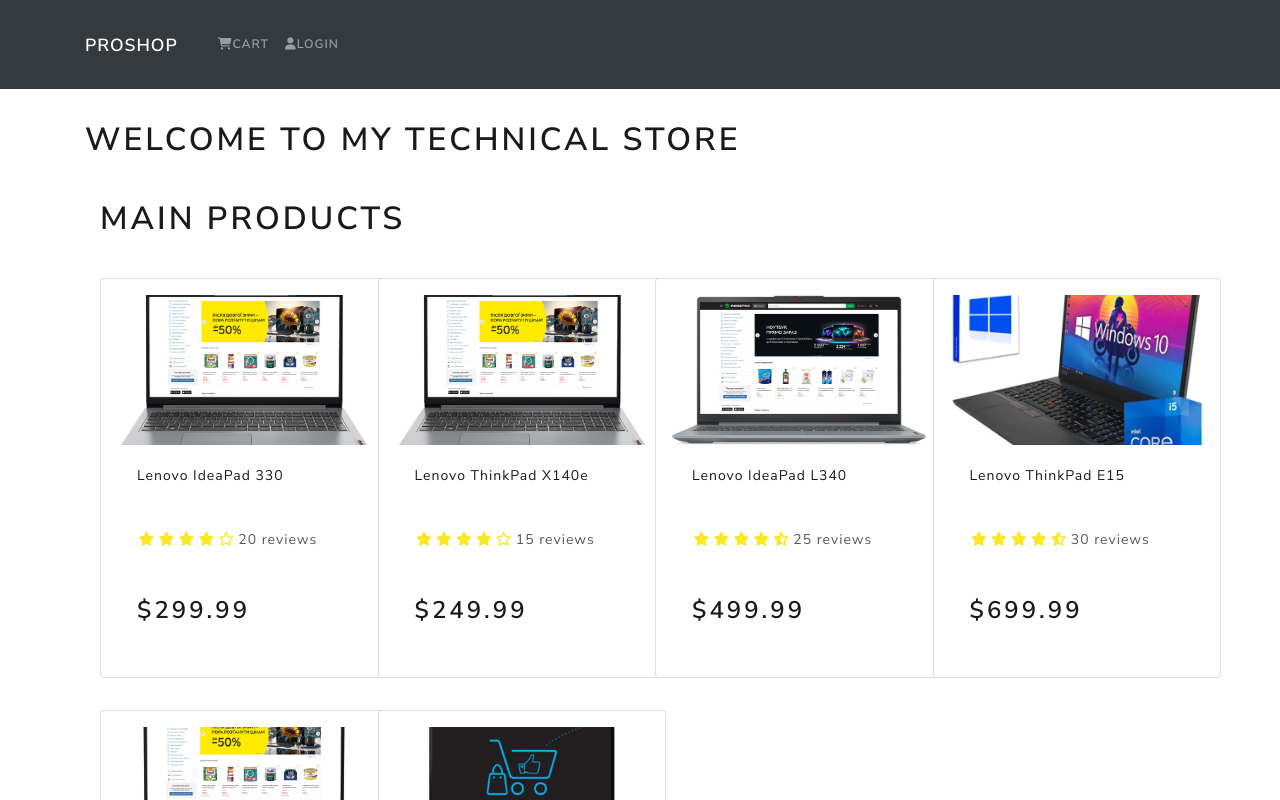
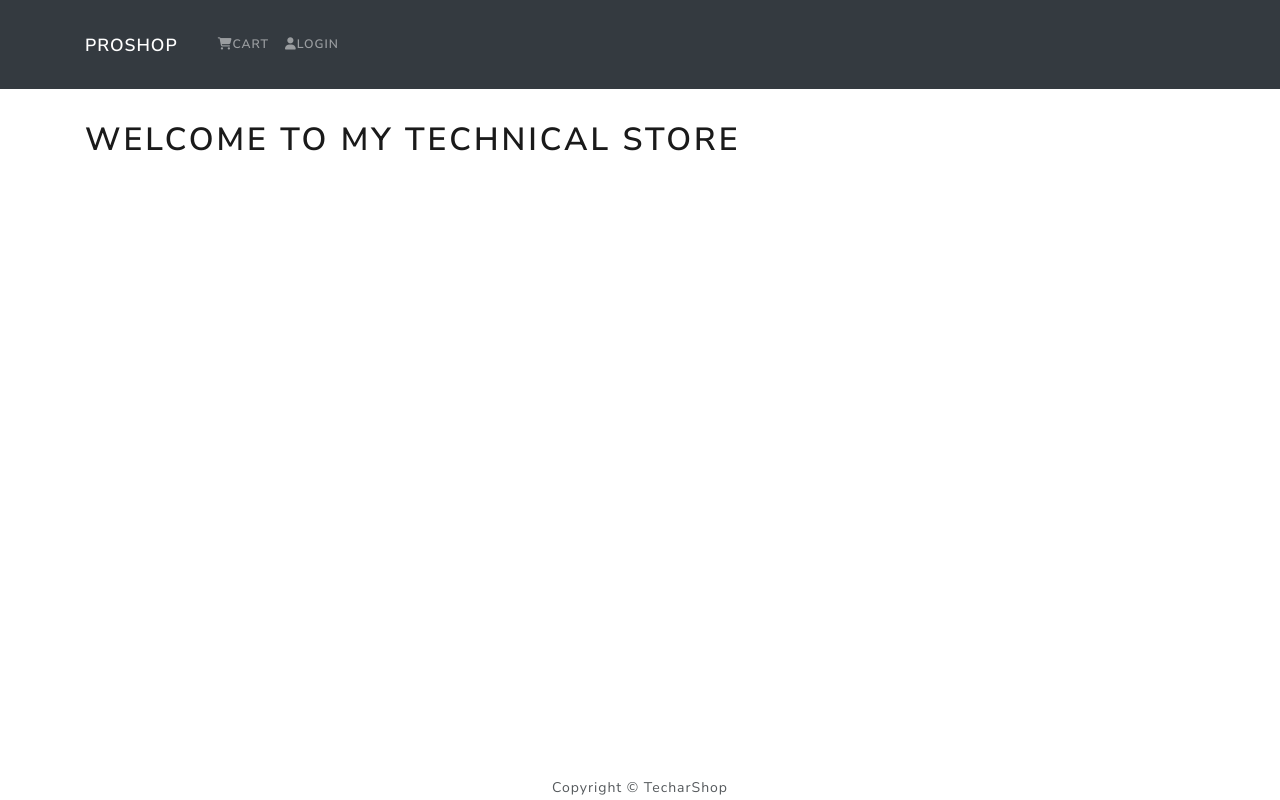
Before and after one commit to Andry925/frontend-course-project, a React (Create React App) app in the folder ecommerce-site/: page / in a window 1280 px wide. Shown: the top 800 px of the page. Built offline with nearby package versions, Linux system fonts and the light colour scheme.

Commit message:
deploy: add deployment configuration

```diff
--- a/ecommerce-site/package.json
+++ b/ecommerce-site/package.json
@@ -1,4 +1,5 @@
 {
+  "homepage": "https://Andry925/github.io/frontend-course-project",
   "name": "ecommerce-site",
   "version": "0.1.0",
   "private": true,
@@ -19,6 +20,8 @@
   },
   "scripts": {
     "start": "react-scripts start",
+    "predeploy":"npm run build",
+    "deploy":"gh-pages -d build",
     "build": "react-scripts build",
     "test": "react-scripts test",
     "eject": "react-scripts eject"
--- a/ecommerce-site/src/App.js
+++ b/ecommerce-site/src/App.js
@@ -17,7 +17,7 @@
         <Container>
           <h1>Welcome to my technical store</h1>
           <Routes>
-            <Route path='/' element={<HomeScreen />} />
+            <Route path='/github.io/frontend-course-project' element={<HomeScreen />} />
             <Route path='/login' element={<LoginScreen />} />
 
             <Route path='/product/:id' element={<ProductScreen />} />
```
